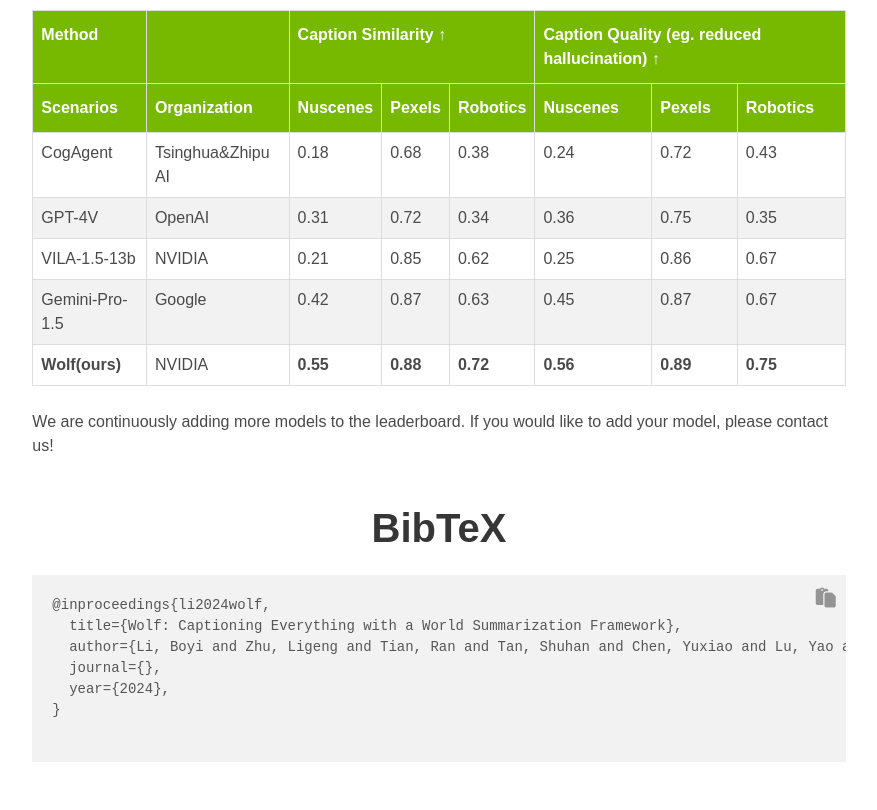
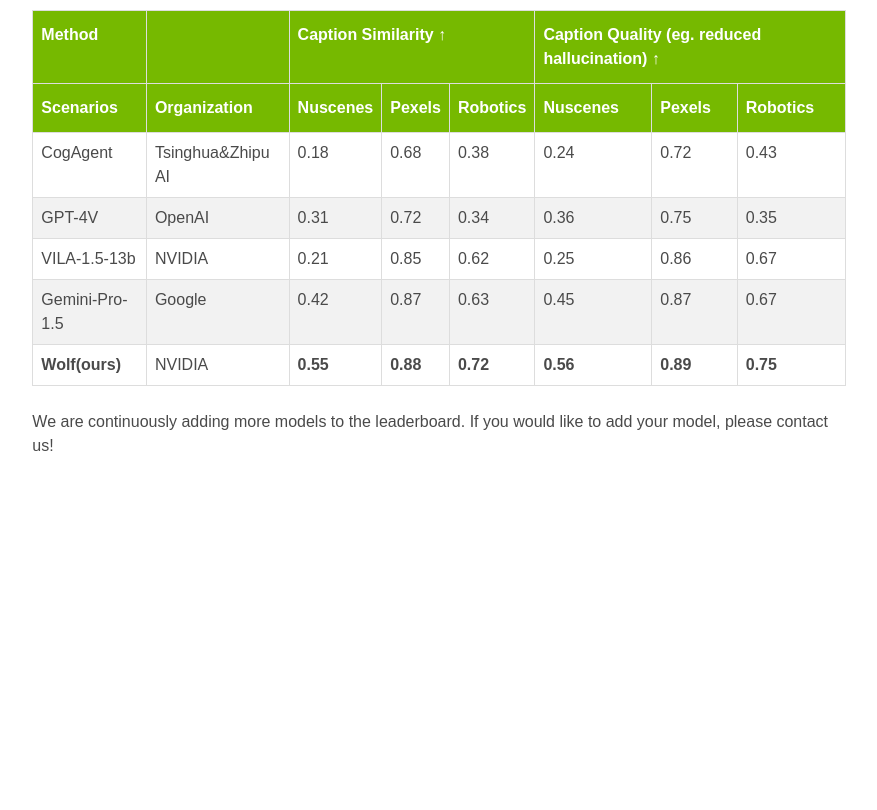
Before and after one commit to Wolfv0/Wolfv0.github.io, a plain HTML site: page leaderboard.html in a window 1280 px wide. Shown: the part 485-1295 px from the top of the page, without its empty margins (201-1078 px from the left). After the commit the page ends 991 px from the top, so only its background shows below. Drawn offline with nearby package versions, Linux system fonts and the light colour scheme; some icons are missing; a web font is replaced by a local one.

Commit message:
Update leaderboard.html

```diff
--- a/leaderboard.html
+++ b/leaderboard.html
@@ -306,7 +306,7 @@
   </section>
 
 
-  <section class="hero teaser" id="BibTeX">
+<!--   <section class="hero teaser" id="BibTeX">
     <div class="hero-body">
       <div class="columns is-centered">
         <div class="column is-8">
@@ -321,7 +321,7 @@
         </div>
       </div>
     </div>
-  </section>
+  </section> -->
 
 
 
```
